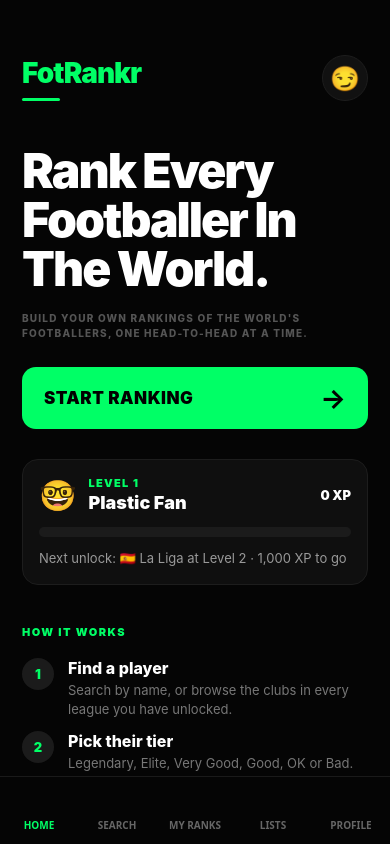
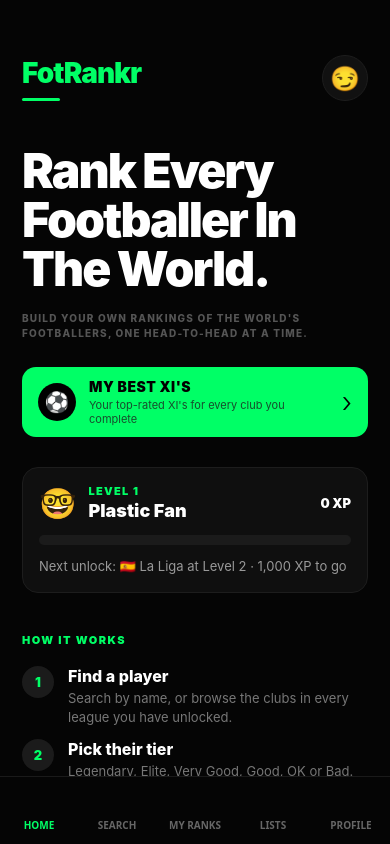
Before and after one commit to wilx505/FotRankr, a React Native app: screen / in a window 390 px wide. Built offline with nearby package versions, Linux system fonts and the light colour scheme.

Commit message:
Move My Best XI's button to Home, replacing Start Ranking
Same button and features; it no longer appears on My Ranks.

Co-Authored-By: Claude Opus 5.5 <noreply@anthropic.com>

```diff
--- a/screens/HomeScreen.js
+++ b/screens/HomeScreen.js
@@ -275,24 +275,48 @@ export default function HomeScreen({
           head-to-head at a time.
         </Text>
 
+        {/* MY BEST XI'S */}
+
         <TouchableOpacity
-          style={styles.startButton}
+          style={styles.bestXIButton}
           onPress={() =>
-            navigation.navigate('Search')
+            navigation.navigate('BestXIs')
           }
           activeOpacity={0.8}
         >
 
-          <Text
-            style={styles.startButtonText}
+          <View
+            style={styles.bestXIIcon}
           >
-            START RANKING
-          </Text>
+            <Text
+              style={styles.bestXIIconText}
+            >
+              ⚽
+            </Text>
+          </View>
+
+          <View
+            style={styles.bestXIDetails}
+          >
+
+            <Text
+              style={styles.bestXIButtonText}
+            >
+              MY BEST XI'S
+            </Text>
+
+            <Text
+              style={styles.bestXISubtext}
+            >
+              Your top-rated XI's for every club you complete
+            </Text>
+
+          </View>
 
           <Text
-            style={styles.arrow}
+            style={styles.bestXIArrow}
           >
-            →
+            ›
           </Text>
 
         </TouchableOpacity>
@@ -650,29 +674,59 @@ const styles = StyleSheet.create({
     marginTop: 18,
   },
 
-  startButton: {
+
+  // ==================================================
+  // MY BEST XI'S
+  // ==================================================
+
+  bestXIButton: {
     backgroundColor: '#00ff66',
     borderRadius: 14,
-    minHeight: 62,
-    paddingHorizontal: 22,
-    marginTop: 26,
+    minHeight: 70,
+    paddingHorizontal: 16,
     flexDirection: 'row',
     alignItems: 'center',
-    justifyContent: 'space-between',
+    marginTop: 26,
   },
 
-  startButtonText: {
+  bestXIIcon: {
+    width: 38,
+    height: 38,
+    borderRadius: 19,
+    backgroundColor: '#000000',
+    alignItems: 'center',
+    justifyContent: 'center',
+    marginRight: 13,
+  },
+
+  bestXIIconText: {
+    fontSize: 20,
+  },
+
+  bestXIDetails: {
+    flex: 1,
+  },
+
+  bestXIButtonText: {
     color: '#000000',
-    fontSize: 17,
+    fontSize: 14,
     fontWeight: '900',
     letterSpacing: 0.5,
   },
 
-  arrow: {
+  bestXISubtext: {
+    color: '#174d2d',
+    fontSize: 11,
+    marginTop: 3,
+  },
+
+  bestXIArrow: {
     color: '#000000',
-    fontSize: 27,
-    fontWeight: 'bold',
+    fontSize: 28,
+    fontWeight: '300',
+    marginLeft: 8,
   },
+
 
 
   // PROGRESS
--- a/screens/RankingsScreen.js
+++ b/screens/RankingsScreen.js
@@ -474,53 +474,6 @@ export default function RankingsScreen({
       </View>
 
 
-      {/* MY BEST XI'S */}
-
-      <TouchableOpacity
-        style={styles.bestXIButton}
-        onPress={() =>
-          navigation.navigate('BestXIs')
-        }
-        activeOpacity={0.8}
-      >
-
-        <View
-          style={styles.bestXIIcon}
-        >
-          <Text
-            style={styles.bestXIIconText}
-          >
-            ⚽
-          </Text>
-        </View>
-
-        <View
-          style={styles.bestXIDetails}
-        >
-
-          <Text
-            style={styles.bestXIButtonText}
-          >
-            MY BEST XI'S
-          </Text>
-
-          <Text
-            style={styles.bestXISubtext}
-          >
-            Your top-rated XI's for every club you complete
-          </Text>
-
-        </View>
-
-        <Text
-          style={styles.bestXIArrow}
-        >
-          ›
-        </Text>
-
-      </TouchableOpacity>
-
-
       {/* POSITION FILTERS */}
 
       <View
@@ -1189,59 +1142,6 @@ const styles = StyleSheet.create({
 
 
   // ==================================================
-  // MY BEST XI'S
-  // ==================================================
-
-  bestXIButton: {
-    backgroundColor: '#00ff66',
-    borderRadius: 14,
-    minHeight: 70,
-    paddingHorizontal: 16,
-    flexDirection: 'row',
-    alignItems: 'center',
-    marginBottom: 25,
-  },
-
-  bestXIIcon: {
-    width: 38,
-    height: 38,
-    borderRadius: 19,
-    backgroundColor: '#000000',
-    alignItems: 'center',
-    justifyContent: 'center',
-    marginRight: 13,
-  },
-
-  bestXIIconText: {
-    fontSize: 20,
-  },
-
-  bestXIDetails: {
-    flex: 1,
-  },
-
-  bestXIButtonText: {
-    color: '#000000',
-    fontSize: 14,
-    fontWeight: '900',
-    letterSpacing: 0.5,
-  },
-
-  bestXISubtext: {
-    color: '#174d2d',
-    fontSize: 11,
-    marginTop: 3,
-  },
-
-  bestXIArrow: {
-    color: '#000000',
-    fontSize: 28,
-    fontWeight: '300',
-    marginLeft: 8,
-  },
-
-
-  // ==================================================
   // FILTERS
   // ==================================================
 
```
